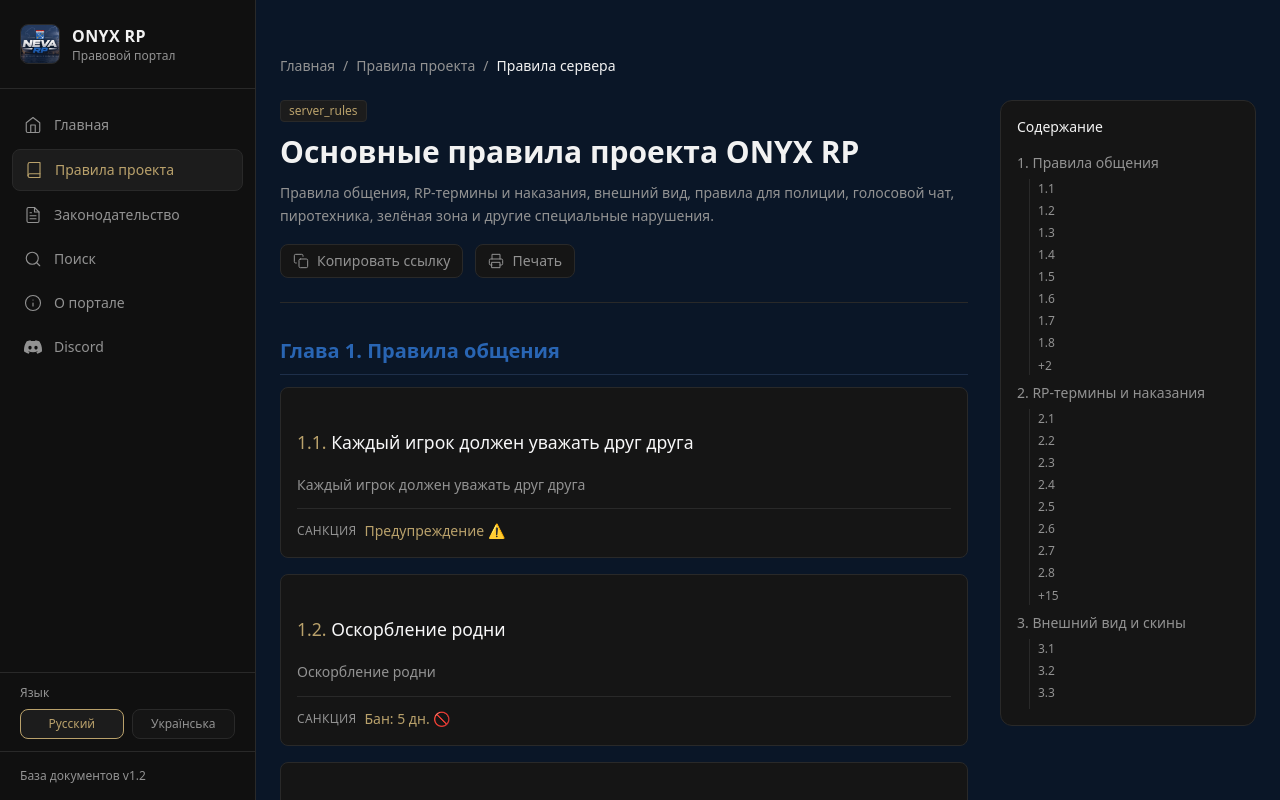
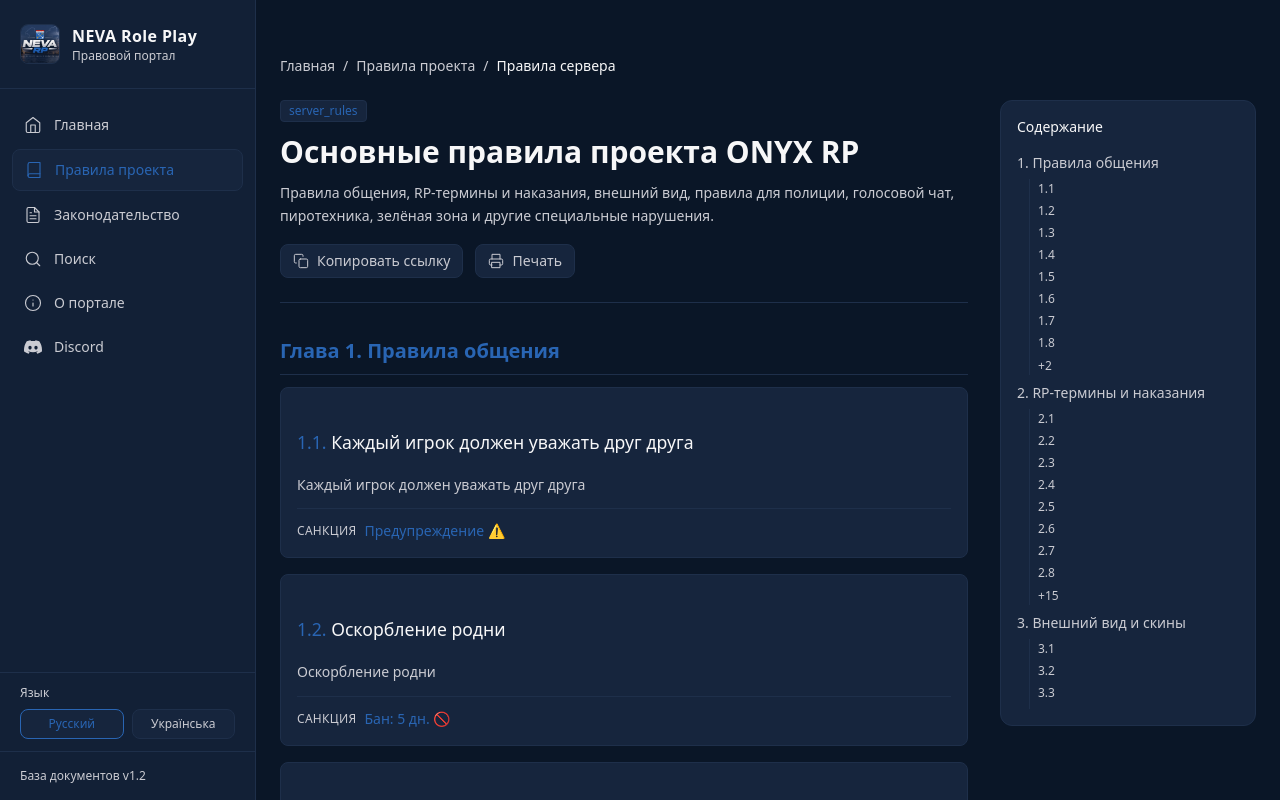
Before and after one commit to Enly52NGG/onyx, a Next.js app: page /documents/server-rules in a window 1280 px wide. Shown: the top 800 px of the page. Built offline with nearby package versions, Linux system fonts and the light colour scheme.

Commit message:
Add files via upload

```diff
--- a/src/components/DocumentActions.tsx
+++ b/src/components/DocumentActions.tsx
@@ -21,14 +21,14 @@ export function DocumentActions({ slug }: { slug: string; title?: string }) {
     <div className="flex flex-wrap gap-3 mt-4 no-print">
       <button
         onClick={copyLink}
-        className="inline-flex items-center gap-2 px-3 py-1.5 text-sm rounded-lg bg-[#151515] border border-[#292929] text-[#929292] hover:text-[#B9A16B] hover:border-[#B9A16B]/40 transition"
+        className="inline-flex items-center gap-2 px-3 py-1.5 text-sm rounded-lg bg-[#16253D] border border-[#1E2F4A] text-[#CACBD2] hover:text-[#2965B3] hover:border-[#2965B3]/40 transition"
       >
         <IconCopy size={16} />
         {t("copyLink")}
       </button>
       <button
         onClick={printDoc}
-        className="inline-flex items-center gap-2 px-3 py-1.5 text-sm rounded-lg bg-[#151515] border border-[#292929] text-[#929292] hover:text-[#B9A16B] hover:border-[#B9A16B]/40 transition"
+        className="inline-flex items-center gap-2 px-3 py-1.5 text-sm rounded-lg bg-[#16253D] border border-[#1E2F4A] text-[#CACBD2] hover:text-[#2965B3] hover:border-[#2965B3]/40 transition"
       >
         <IconPrint size={16} />
         {t("print")}
--- a/src/components/DocumentPageContent.tsx
+++ b/src/components/DocumentPageContent.tsx
@@ -21,36 +21,36 @@ export function DocumentPageContent({ doc }: { doc: LegalDocument }) {
 
   return (
     <div className="max-w-6xl mx-auto px-6 py-10 lg:py-14">
-      <nav className="text-sm text-[#929292] mb-6 flex flex-wrap gap-2 items-center">
-        <Link href="/" className="hover:text-[#B9A16B]">
+      <nav className="text-sm text-[#CACBD2] mb-6 flex flex-wrap gap-2 items-center">
+        <Link href="/" className="hover:text-[#2965B3]">
           {t("home")}
         </Link>
         <span>/</span>
         {doc.category === "server_rules" ? (
-          <Link href="/documents/server-rules" className="hover:text-[#B9A16B]">
+          <Link href="/documents/server-rules" className="hover:text-[#2965B3]">
             {t("projectRules")}
           </Link>
         ) : (
-          <Link href="/documents" className="hover:text-[#B9A16B]">
+          <Link href="/documents" className="hover:text-[#2965B3]">
             {t("legislation")}
           </Link>
         )}
         <span>/</span>
-        <span className="text-[#F2F2F2]">{meta.shortTitle}</span>
+        <span className="text-[#F7F7F8]">{meta.shortTitle}</span>
       </nav>
 
       <div className="flex flex-col lg:flex-row gap-8">
         <div className="flex-1 min-w-0">
-          <header className="mb-8 pb-6 border-b border-[#292929]">
+          <header className="mb-8 pb-6 border-b border-[#1E2F4A]">
             <div className="flex flex-wrap gap-2 mb-3">
-              <span className="text-xs px-2 py-0.5 rounded bg-[#1C1C1C] text-[#B9A16B] border border-[#292929]">
+              <span className="text-xs px-2 py-0.5 rounded bg-[#16253D] text-[#2965B3] border border-[#1E2F4A]">
                 {catLoc.title}
               </span>
             </div>
-            <h1 className="text-2xl lg:text-3xl font-semibold text-[#F2F2F2] mb-3">
+            <h1 className="text-2xl lg:text-3xl font-semibold text-[#F7F7F8] mb-3">
               {meta.title}
             </h1>
-            <p className="text-[#929292] text-sm leading-relaxed mb-4">{meta.description}</p>
+            <p className="text-[#CACBD2] text-sm leading-relaxed mb-4">{meta.description}</p>
 
             <DocumentActions slug={doc.slug} title={meta.title} />
           </header>
@@ -58,34 +58,34 @@ export function DocumentPageContent({ doc }: { doc: LegalDocument }) {
           <div className="prose-legal space-y-10">
             {doc.sections.map((section) => (
               <section key={section.id} id={section.id}>
-                <h2 className="text-lg font-semibold text-[#B9A16B] border-b border-[#292929] pb-2 mb-4">
+                <h2 className="text-lg font-semibold text-[#2965B3] border-b border-[#1E2F4A] pb-2 mb-4">
                   {section.number ? `${t("chapter")} ${section.number}. ` : ""}
                   {section.title}
                 </h2>
                 {section.content && (
-                  <p className="text-[#929292] mb-4 text-sm leading-relaxed">{section.content}</p>
+                  <p className="text-[#CACBD2] mb-4 text-sm leading-relaxed">{section.content}</p>
                 )}
                 <div className="space-y-4">
                   {(section.articles || []).map((art) => (
                     <article
                       key={art.id}
                       id={`art-${art.id}`}
-                      className="p-4 rounded-lg bg-[#151515] border border-[#292929] scroll-mt-24"
+                      className="p-4 rounded-lg bg-[#16253D] border border-[#1E2F4A] scroll-mt-24"
                     >
                       <div className="flex flex-wrap items-start justify-between gap-2 mb-2">
-                        <h3 className="font-medium text-[#F2F2F2]">
-                          <span className="text-[#B9A16B]">{art.number}.</span> {art.title}
+                        <h3 className="font-medium text-[#F7F7F8]">
+                          <span className="text-[#2965B3]">{art.number}.</span> {art.title}
                         </h3>
                       </div>
-                      <div className="text-sm text-[#929292] leading-relaxed whitespace-pre-line space-y-2">
+                      <div className="text-sm text-[#CACBD2] leading-relaxed whitespace-pre-line space-y-2">
                         {art.content}
                       </div>
                       {art.sanctions && (
-                        <div className="mt-3 pt-3 border-t border-[#292929] flex flex-wrap gap-2 items-start">
-                          <span className="text-xs uppercase tracking-wide text-[#929292] shrink-0 pt-0.5">
+                        <div className="mt-3 pt-3 border-t border-[#1E2F4A] flex flex-wrap gap-2 items-start">
+                          <span className="text-xs uppercase tracking-wide text-[#CACBD2] shrink-0 pt-0.5">
                             {t("sanction")}
                           </span>
-                          <span className="text-sm text-[#B9A16B] whitespace-pre-line">{art.sanctions}</span>
+                          <span className="text-sm text-[#2965B3] whitespace-pre-line">{art.sanctions}</span>
                         </div>
                       )}
                     </article>
--- a/src/components/DocumentToc.tsx
+++ b/src/components/DocumentToc.tsx
@@ -6,31 +6,31 @@ import { useI18n } from "@/lib/i18n";
 export function DocumentToc({ sections }: { sections: Section[] }) {
   const { t } = useI18n();
   return (
-    <div className="p-4 rounded-xl bg-[#151515] border border-[#292929]">
-      <h3 className="text-sm font-medium text-[#F2F2F2] mb-3">{t("tableOfContents")}</h3>
+    <div className="p-4 rounded-xl bg-[#16253D] border border-[#1E2F4A]">
+      <h3 className="text-sm font-medium text-[#F7F7F8] mb-3">{t("tableOfContents")}</h3>
       <nav className="space-y-1 max-h-[70vh] overflow-y-auto text-sm">
         {sections.map((s) => (
           <div key={s.id}>
             <a
               href={`#${s.id}`}
-              className="block py-1 text-[#929292] hover:text-[#B9A16B] transition"
+              className="block py-1 text-[#CACBD2] hover:text-[#2965B3] transition"
             >
               {s.number ? `${s.number}. ` : ""}
               {s.title}
             </a>
             {(s.articles || []).length > 0 && (
-              <div className="ml-3 border-l border-[#292929] pl-2 space-y-0.5 mt-0.5">
+              <div className="ml-3 border-l border-[#1E2F4A] pl-2 space-y-0.5 mt-0.5">
                 {(s.articles || []).slice(0, 8).map((a) => (
                   <a
                     key={a.id}
                     href={`#art-${a.id}`}
-                    className="block py-0.5 text-xs text-[#929292] hover:text-[#B9A16B] transition"
+                    className="block py-0.5 text-xs text-[#CACBD2] hover:text-[#2965B3] transition"
                   >
                     {a.number}
                   </a>
                 ))}
                 {(s.articles || []).length > 8 && (
-                  <span className="text-xs text-[#929292]">
+                  <span className="text-xs text-[#CACBD2]">
                     +{(s.articles || []).length - 8}
                   </span>
                 )}
--- a/src/components/Sidebar.tsx
+++ b/src/components/Sidebar.tsx
@@ -36,17 +36,17 @@ export function Sidebar() {
 
   const NavContent = () => (
     <>
-      <div className="px-5 py-6 border-b border-[#292929]">
+      <div className="px-5 py-6 border-b border-[#1E2F4A]">
         <Link href="/" className="flex items-center gap-3 group" onClick={() => setOpen(false)}>
-          <div className="w-10 h-10 rounded-lg bg-[#151515] border border-[#292929] overflow-hidden shrink-0">
+          <div className="w-10 h-10 rounded-lg bg-[#16253D] border border-[#1E2F4A] overflow-hidden shrink-0">
             {/* eslint-disable-next-line @next/next/no-img-element */}
-            <img src="/logo.png" alt="NEVA RP" className="w-full h-full object-cover" />
+            <img src="/logo.png" alt="NEVA Role Play" className="w-full h-full object-cover" />
           </div>
           <div>
-            <div className="font-semibold text-[#F2F2F2] tracking-wide group-hover:text-[#B9A16B] transition-colors">
-              ONYX RP
+            <div className="font-semibold text-[#F7F7F8] tracking-wide group-hover:text-[#2965B3] transition-colors">
+              NEVA Role Play
             </div>
-            <div className="text-xs text-[#929292]">{t("portalSubtitle")}</div>
+            <div className="text-xs text-[#CACBD2]">{t("portalSubtitle")}</div>
           </div>
         </Link>
       </div>
@@ -71,8 +71,8 @@ export function Sidebar() {
           const Icon = item.icon;
           const className = `flex items-center gap-3 px-3 py-2.5 rounded-lg text-sm transition-all ${
             active
-              ? "bg-[#1C1C1C] text-[#B9A16B] border border-[#292929]"
-              : "text-[#929292] hover:text-[#F2F2F2] hover:bg-[#151515]"
+              ? "bg-[#16253D] text-[#2965B3] border border-[#1E2F4A]"
+              : "text-[#CACBD2] hover:text-[#F7F7F8] hover:bg-[#16253D]"
           }`;
           if (item.external) {
             return (
@@ -96,23 +96,23 @@ export function Sidebar() {
               onClick={() => setOpen(false)}
               className={className}
             >
-              <Icon size={18} className={active ? "text-[#B9A16B]" : ""} />
+              <Icon size={18} className={active ? "text-[#2965B3]" : ""} />
               <span>{item.label}</span>
             </Link>
           );
         })}
       </nav>
 
-      <div className="px-5 py-3 border-t border-[#292929]">
-        <div className="text-xs text-[#929292] mb-2">{t("language")}</div>
+      <div className="px-5 py-3 border-t border-[#1E2F4A]">
+        <div className="text-xs text-[#CACBD2] mb-2">{t("language")}</div>
         <div className="flex gap-2">
           <button
             type="button"
             onClick={() => setLocale("ru")}
             className={`flex-1 py-1.5 text-xs rounded-lg border transition ${
               locale === "ru"
-                ? "bg-[#1C1C1C] border-[#B9A16B] text-[#B9A16B]"
-                : "bg-[#151515] border-[#292929] text-[#929292] hover:text-[#F2F2F2]"
+                ? "bg-[#16253D] border-[#2965B3] text-[#2965B3]"
+                : "bg-[#16253D] border-[#1E2F4A] text-[#CACBD2] hover:text-[#F7F7F8]"
             }`}
           >
             Русский
@@ -122,8 +122,8 @@ export function Sidebar() {
             onClick={() => setLocale("uk")}
             className={`flex-1 py-1.5 text-xs rounded-lg border transition ${
               locale === "uk"
-                ? "bg-[#1C1C1C] border-[#B9A16B] text-[#B9A16B]"
-                : "bg-[#151515] border-[#292929] text-[#929292] hover:text-[#F2F2F2]"
+                ? "bg-[#16253D] border-[#2965B3] text-[#2965B3]"
+                : "bg-[#16253D] border-[#1E2F4A] text-[#CACBD2] hover:text-[#F7F7F8]"
             }`}
           >
             Українська
@@ -131,7 +131,7 @@ export function Sidebar() {
         </div>
       </div>
 
-      <div className="px-5 py-4 border-t border-[#292929] text-xs text-[#929292]">
+      <div className="px-5 py-4 border-t border-[#1E2F4A] text-xs text-[#CACBD2]">
         <div>{t("docBase")}</div>
       </div>
     </>
@@ -141,7 +141,7 @@ export function Sidebar() {
     <>
       <button
         onClick={() => setOpen(true)}
-        className="lg:hidden fixed top-4 left-4 z-40 p-2 rounded-lg bg-[#151515] border border-[#292929] text-[#F2F2F2]"
+        className="lg:hidden fixed top-4 left-4 z-40 p-2 rounded-lg bg-[#16253D] border border-[#1E2F4A] text-[#F7F7F8]"
         aria-label="Menu"
       >
         <IconMenu size={20} />
@@ -155,20 +155,20 @@ export function Sidebar() {
       )}
 
       <aside
-        className={`lg:hidden fixed inset-y-0 left-0 z-50 w-72 bg-[#101010] border-r border-[#292929] flex flex-col transform transition-transform duration-200 ${
+        className={`lg:hidden fixed inset-y-0 left-0 z-50 w-72 bg-[#122036] border-r border-[#1E2F4A] flex flex-col transform transition-transform duration-200 ${
           open ? "translate-x-0" : "-translate-x-full"
         }`}
       >
         <button
           onClick={() => setOpen(false)}
-          className="absolute top-4 right-4 p-1 text-[#929292] hover:text-[#F2F2F2]"
+          className="absolute top-4 right-4 p-1 text-[#CACBD2] hover:text-[#F7F7F8]"
         >
           <IconX size={20} />
         </button>
         <NavContent />
       </aside>
 
-      <aside className="hidden lg:flex w-64 shrink-0 bg-[#101010] border-r border-[#292929] flex-col sticky top-0 h-screen">
+      <aside className="hidden lg:flex w-64 shrink-0 bg-[#122036] border-r border-[#1E2F4A] flex-col sticky top-0 h-screen">
         <NavContent />
       </aside>
     </>
```
